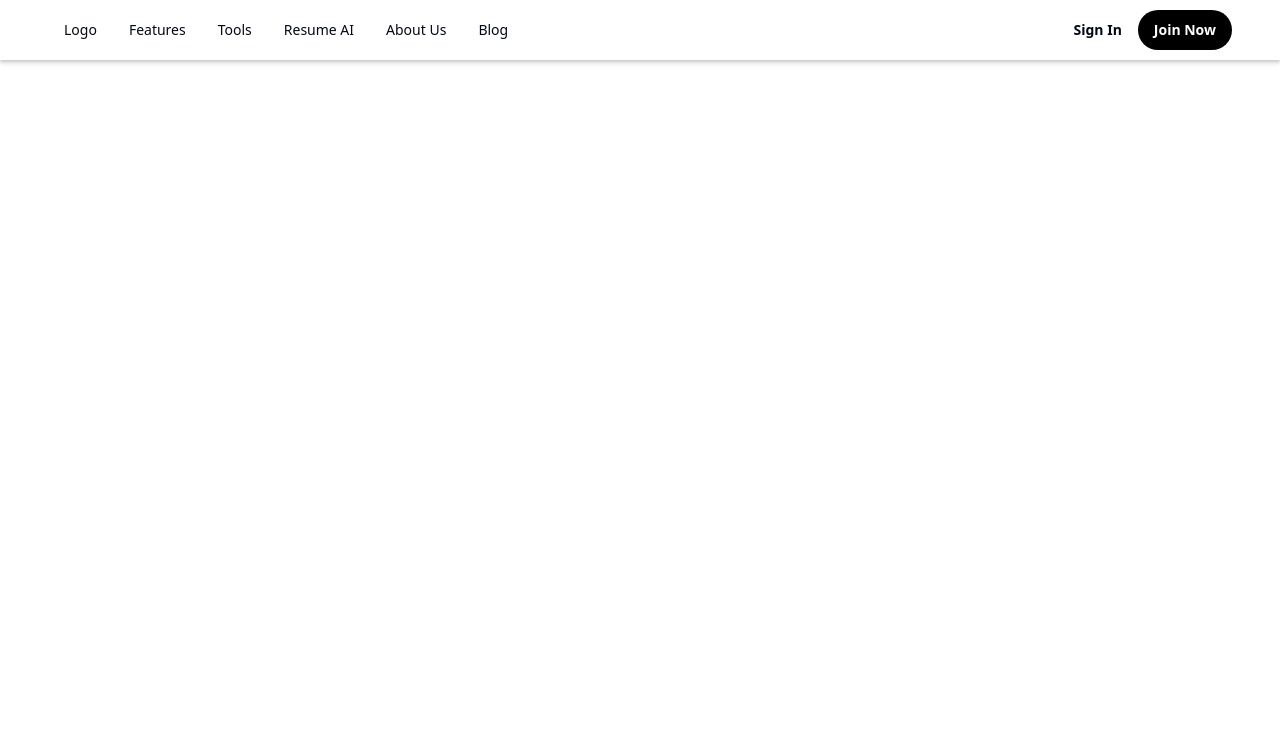
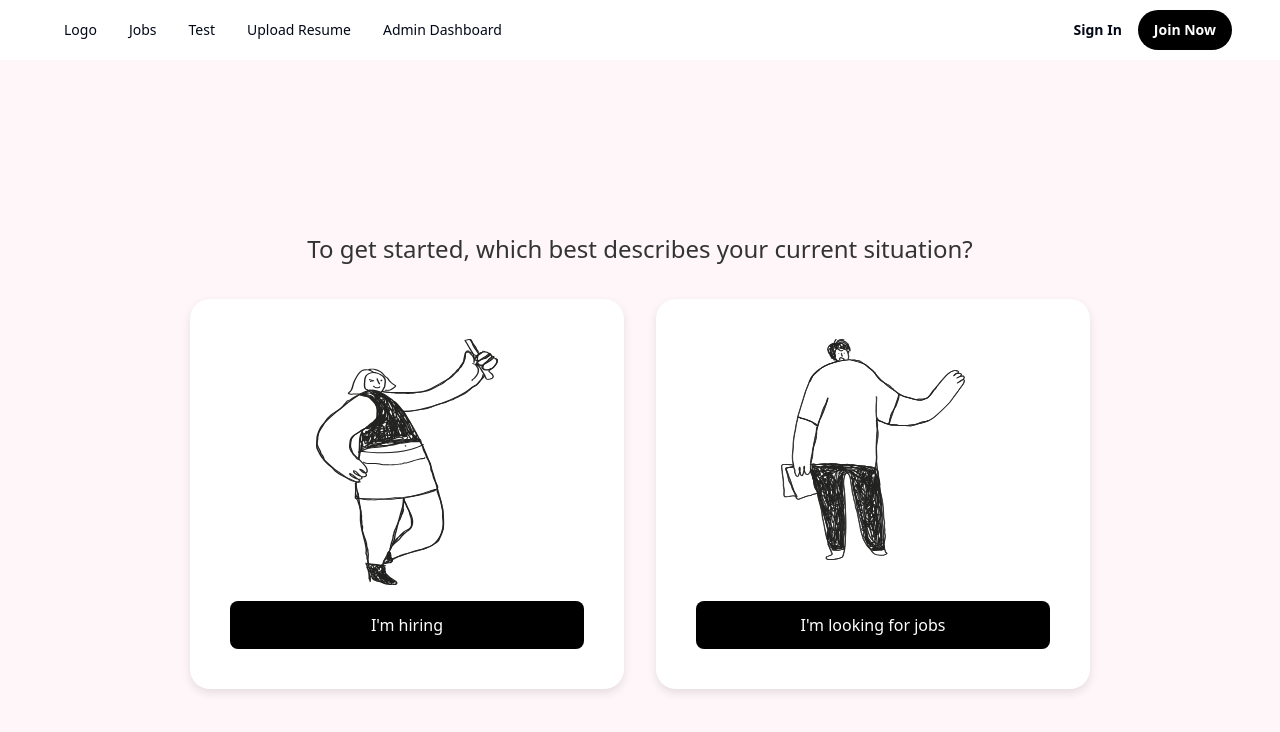
Before and after one commit to azinuddinazlani/kopipes-frontend, a Vue app: page /userType in a window 1280 px wide. Shown: the top 732 px of the page. Built offline with nearby package versions, Linux system fonts and the light colour scheme.

Commit message:
store, api, and consolidate pages together

```diff
--- /dev/null
+++ b/src/api/index.js
@@ -0,0 +1,42 @@
+import axios from 'axios'
+
+// Create an Axios instance with default settings
+const apiClient = axios.create({
+  baseURL: 'https://kopipes-backend-1082564059873.asia-southeast1.run.app', // Set your API base URL here
+  headers: {
+    'Content-Type': 'application/json',
+  },
+})
+
+export default {
+  // Generic POST request function
+  async postData(endpoint, data) {
+    try {
+      const response = await apiClient.post(endpoint, data)
+      return response.data
+    } catch (error) {
+      console.error('API POST Error:', error)
+      throw error
+    }
+  },
+
+  async userList(data) {
+    return await this.postData('/users/', data)
+  },
+
+  async userRegister(data) {
+    return await this.postData('/users/register', data)
+  },
+
+  async userLogin(data) {
+    return await this.postData('/users/login', data)
+  },
+
+  async userDetail(email, data) {
+    return await this.postData(`/users/${email}`, data)
+  },
+
+  async userDetailUpdate(email, data) {
+    return await this.postData(`/users/${email}/update`, data)
+  },
+}
--- a/src/components/Header.vue
+++ b/src/components/Header.vue
@@ -8,24 +8,35 @@
               <NavigationMenuLink href="/" :class="navigationMenuTriggerStyle()"
                 >Logo</NavigationMenuLink
               >
-              <NavigationMenuLink :class="navigationMenuTriggerStyle()">
-                Features
+              <NavigationMenuLink :class="navigationMenuTriggerStyle()" href="/job-listing">
+                Jobs
               </NavigationMenuLink>
-              <NavigationMenuLink :class="navigationMenuTriggerStyle()"> Tools </NavigationMenuLink>
-              <NavigationMenuLink :class="navigationMenuTriggerStyle()">
-                Resume AI
+              <NavigationMenuLink :class="navigationMenuTriggerStyle()" href="/test">
+                Test
               </NavigationMenuLink>
-              <NavigationMenuLink :class="navigationMenuTriggerStyle()">
-                About Us
+              <NavigationMenuLink :class="navigationMenuTriggerStyle()" href="/submit">
+                Upload Resume
               </NavigationMenuLink>
-              <NavigationMenuLink :class="navigationMenuTriggerStyle()"> Blog </NavigationMenuLink>
+              <NavigationMenuLink :class="navigationMenuTriggerStyle()" href="/admindashboard">
+                Admin Dashboard
+              </NavigationMenuLink>
             </NavigationMenuItem>
           </NavigationMenuList>
         </NavigationMenu>
       </div>
 
       <div class="account-wrapper">
-        <NavigationMenu>
+        <NavigationMenu v-if="userStore.email">
+          <NavigationMenuList>
+            <NavigationMenuItem>
+              <NavigationMenuLink href="/profile" :class="navigationMenuTriggerStyle()">
+                Hi, {{ userStore.email }}
+              </NavigationMenuLink>
+            </NavigationMenuItem>
+          </NavigationMenuList>
+        </NavigationMenu>
+
+        <NavigationMenu v-else>
           <NavigationMenuList>
             <NavigationMenuItem>
               <NavigationMenuLink
@@ -46,7 +57,7 @@
   </div>
 </template>
 
-<script setup lang="ts">
+<script setup>
 import {
   NavigationMenu,
   // NavigationMenuContent,
@@ -56,6 +67,14 @@ import {
   // NavigationMenuTrigger,
   navigationMenuTriggerStyle,
 } from '@/components/ui/navigation-menu'
+import { useUserStore } from '@/stores/useUserStore'
+import { onMounted } from 'vue'
+
+const userStore = useUserStore()
+
+onMounted(() => {
+  console.log('this is my name', userStore.email)
+})
 </script>
 
 <style scoped lang="scss">
--- a/src/components/UserTypeSelection.vue
+++ b/src/components/UserTypeSelection.vue
@@ -4,18 +4,20 @@
       <h1 class="title">To get started, which best describes your current situation?</h1>
       <div class="options">
         <!-- Option 1 -->
-                <div class="option-card">
+        <div class="option-card" @click="handleUserTypeSelection('employer')">
           <div class="illustration">
             <img src="@/img/login-employer.svg" alt="I'm hiring illustration" />
           </div>
-                    <button class="btn">I'm hiring</button>
+          <!-- <button class="btn">I'm hiring</button> -->
+          <div class="btn">I'm hiring</div>
         </div>
         <!-- Option 2 -->
-                <div class="option-card">
+        <div class="option-card" @click="handleUserTypeSelection('seeker')">
           <div class="illustration">
             <img src="@/img/login-candidate.svg" alt="I'm looking for jobs illustration" />
           </div>
-                    <button class="btn">I'm looking for jobs</button>
+          <!-- <button class="btn">I'm looking for jobs</button> -->
+          <div class="btn">I'm looking for jobs</div>
         </div>
       </div>
     </div>
@@ -23,24 +25,64 @@
 </template>
 
 <script setup>
-// Script placeholder
+// import api from '@/api'
+// import { useUserStore } from '@/stores/useUserStore'
+// import { onMounted } from 'vue'
+
+// const userStore = useUserStore()
+
+// const handleUserTypeSelection = async (userType) => {
+//   try {
+//     const userEmail = userStore.email
+//     const userData = {
+//       type: userType,
+//     }
+//     const response = await api.userDetailUpdate(userEmail, userData)
+//     console.log('User type selected successfully!')
+//     console.log('API Response:', response)
+
+//     // if (userType === 'employer') {
+//     //   console.log('Redirecting to the employer dashboard...')
+//     // } else {
+//     //   console.log('Redirecting to the candidate dashboard...')
+//     // }
+//   } catch (error) {
+//     console.error('Error:', error)
+//   }
+// }
+
+// onMounted(() => {
+//   console.log('this is my email', userStore.email)
+// })
+
+import { useRouter } from 'vue-router'
+const router = useRouter()
+
+const handleUserTypeSelection = () => {
+  router.push('/')
+}
 </script>
 
 <style lang="scss" scoped>
+// .wrapper {
+//   display: flex;
+//   justify-content: center;
+//   align-items: center;
+//   min-height: 100vh;
+//   background-color: #fef6f9;
+//   padding: 2rem;
+// }
+
 .wrapper {
   display: flex;
   justify-content: center;
   align-items: center;
-    min-height: 100vh;
   background-color: #fef6f9;
-    padding: 2rem;
-}
 
   .login-container {
     text-align: center;
     width: 100%;
     max-width: 900px;
-}
 
     .title {
       font-size: 1.5rem;
@@ -52,36 +94,40 @@
       display: flex;
       justify-content: center;
       gap: 2rem;
-}
 
       .option-card {
         background: white;
         border-radius: 20px;
-    /* Slightly larger border radius */
         box-shadow: 0 4px 10px rgba(0, 0, 0, 0.1);
         padding: 2.5rem;
-    /* Slightly increased padding */
         width: 100%;
         max-width: 450px;
-    /* Increased box size */
         text-align: center;
-    transition: transform 0.2s ease, background-color 0.3s ease;
-}
-
-.option-card:hover {
-    transform: translateY(-5px);
-    background: linear-gradient(135deg, #FFE4F8, #FDC5BB);
-    /* Gradient on hover */
-}
+        display: flex;
+        flex-direction: column;
+        justify-content: space-between;
+        cursor: pointer;
+        transition:
+          transform 0.2s ease,
+          background-color 0.3s ease;
 
         .illustration {
           margin-bottom: 1rem;
+          display: flex;
+          justify-content: center;
         }
 
         .illustration img {
           max-width: 100%;
           height: auto;
           border-radius: 16px;
+        }
+      }
+
+      .option-card:hover {
+        transform: translateY(-5px);
+        background: linear-gradient(135deg, #ffe4f8, #fdc5bb);
+        /* Gradient on hover */
       }
 
       .btn {
@@ -95,7 +141,14 @@
         transition: background-color 0.3s ease;
       }
 
-.btn:hover {
-    background-color: #333;
+      // .btn:hover {
+      //   background-color: #333;
+      // }
+    }
+  }
+}
+
+.test {
+  border: 1px solid red;
 }
 </style>
--- a/src/router/index.js
+++ b/src/router/index.js
@@ -54,6 +54,11 @@ const router = createRouter({
       name: 'admindashboard',
       component: () => import('../views/AdminDashboardView.vue'),
     },
+    {
+      path: '/userType',
+      name: 'userType',
+      component: () => import('../views/UserTypeSelectionView.vue'),
+    },
   ],
 })
 
--- /dev/null
+++ b/src/stores/useUserStore.js
@@ -0,0 +1,21 @@
+import { defineStore } from 'pinia'
+
+export const useUserStore = defineStore('user', {
+  state: () => ({
+    email: null, // User email
+  }),
+  actions: {
+    setEmail(newEmail) {
+      //   this.$patch({ email: newEmail })
+      this.email = newEmail
+    },
+    setName(newName) {
+      this.name = newName
+    },
+    clearUser() {
+      this.email = null
+      this.name = null
+    },
+  },
+  persist: true, // Keeps data even after refresh (optional)
+})
--- a/src/views/TestView.vue
+++ b/src/views/TestView.vue
@@ -1,17 +1,30 @@
 <template>
   <div class="wrapper">
-    <AssessmentProgress />
-    <Question />
+    <div v-if="!testInit">
+      <StartTest @startTest="testInit = true" />
+    </div>
+
+    <div v-else class="test-wrapper">
+      <AssessmentProgress />
+      <Question />
+    </div>
   </div>
 </template>
 
 <script setup>
 import Question from '@/components/Question.vue'
 import AssessmentProgress from '@/components/AssessmentProgress.vue'
+import StartTest from '@/components/StartTest.vue'
+import { ref } from 'vue'
+
+const testInit = ref(false)
 </script>
 
 <style lang="scss" scoped>
 .wrapper {
-  margin: 1rem 4rem;
+  // margin: 1rem 4rem;
+  .test-wrapper {
+    margin: 1rem 4rem;
+  }
 }
 </style>
--- /dev/null
+++ b/src/views/UserTypeSelectionView.vue
@@ -0,0 +1,20 @@
+<template>
+  <div class="wrapper">
+    <UserTypeSelection />
+  </div>
+</template>
+
+<script setup>
+import UserTypeSelection from '@/components/UserTypeSelection.vue'
+</script>
+
+<style lang="scss" scoped>
+.wrapper {
+  display: flex;
+  justify-content: center;
+  align-items: center;
+  height: 100vh;
+  background-color: #fef6f9;
+  width: 100%;
+}
+</style>
```
Also changed, not shown: src/components/StartTest.vue (+19 -14 lines), src/views/SignUpView.vue (+27 -4 lines). Lines whose indentation alone changed are shown as unchanged.
